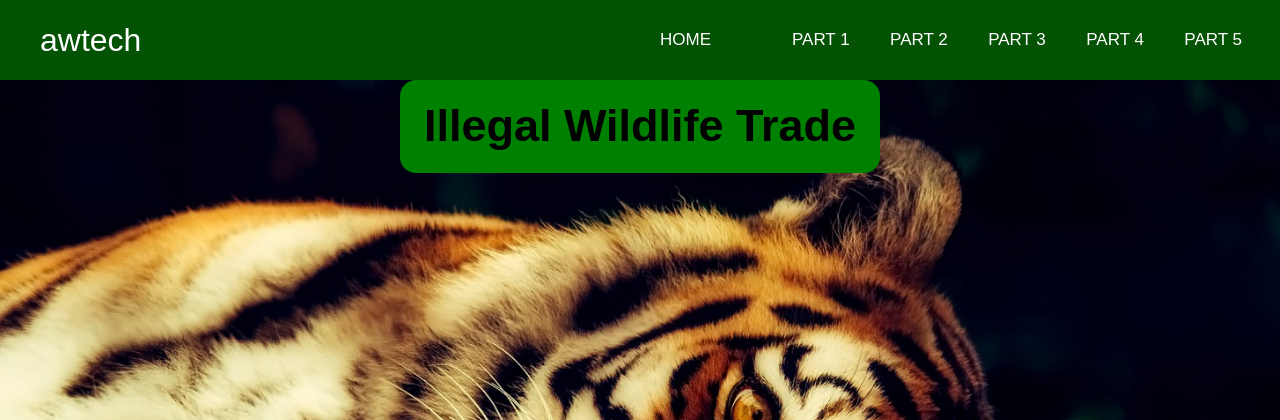
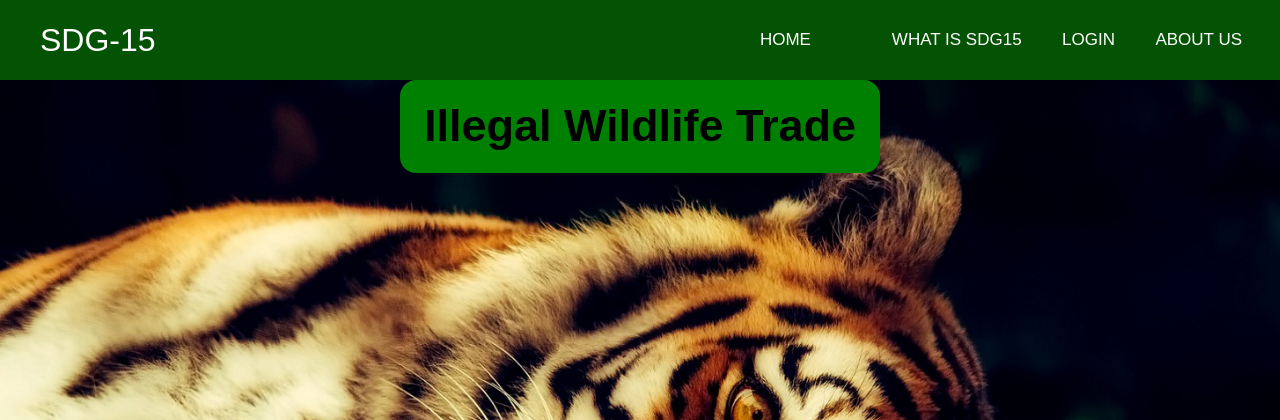
Before and after one commit to sathsaranigithub/new_project, a PHP site: page /illegalwildlife.html in a window 1280 px wide. Shown: the top 420 px of the page. Run offline with PHP 8.4, Linux system fonts and the light colour scheme.

Commit message:
modify illegal wild life page

```diff
--- a/illegalwildlife.html
+++ b/illegalwildlife.html
@@ -14,16 +14,16 @@
         <input type="checkbox" id="check">
         <label for="check" class="checkbtn"></label>
 
-        <label class="logo">awtech</label>
+        <label class="logo">SDG-15</label>
         <ul>
             <li><a href="mainpagemodify.html">home</a></li>
             <li><a href="#" class="active"></a></li>
 
-            <li><a href="#">PART 1</a></li>
-            <li><a href="#">PART 2</a></li>
-            <li><a href="#">PART 3</a></li>
-            <li><a href="#">PART 4</a></li>
-            <li><a href="#">PART 5</a></li>
+            <li><a href="targets.html">WHAT IS SDG15</a></li>
+
+            <li><a href="#">LOGIN</a></li>
+            <li><a href="aboutus.html">ABOUT US</a></li>
+
         </ul>
     </nav>
 
--- a/style02.css
+++ b/style02.css
@@ -10,6 +10,7 @@ body{
   font-weight: 400;
   font-size: 16px;
   line-height: 1.7;
+  background-color: #2e6b28;
 
 }
 
```
